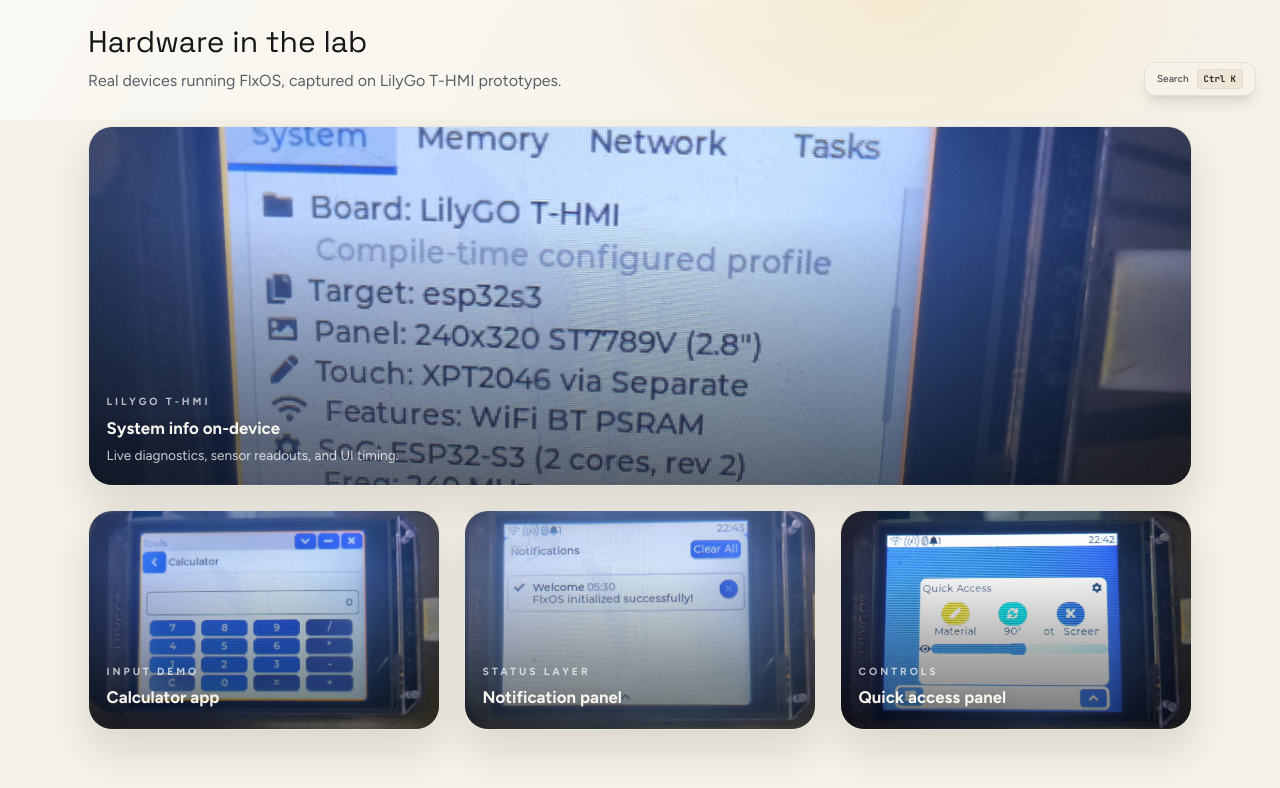
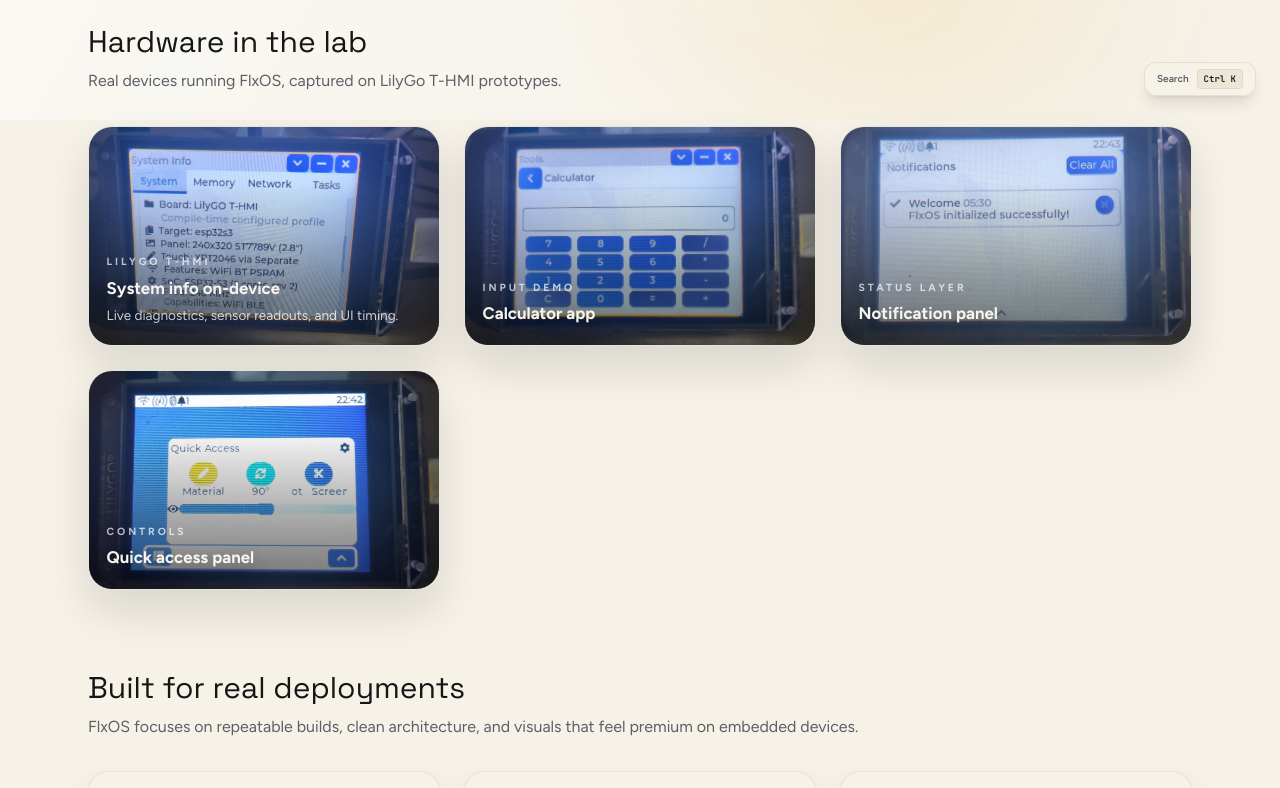
Before and after one commit to flxos-labs/flxos-labs-website, a Next.js app: page / in a window 1280 px wide. Shown: the part 680-1468 px from the top of the page. Built offline with nearby package versions, Linux system fonts and the light colour scheme.

Commit message:
fix: remove hero styling from hardware card for consistency

```diff
--- a/src/app/globals.css
+++ b/src/app/globals.css
@@ -361,10 +361,6 @@ a {
   );
 }
 
-.hardware-card--hero {
-  grid-column: 1 / -1;
-  min-height: 360px;
-}
 
 .hardware-photo {
   object-fit: cover;
--- a/src/app/page.tsx
+++ b/src/app/page.tsx
@@ -58,7 +58,7 @@ export default function Home() {
           </p>
         </div>
         <div className="hardware-grid">
-          <figure className="hardware-card hardware-card--hero">
+          <figure className="hardware-card">
             <Image
               src="/images/hardware/lilygo-thmi-systeminfo-app.jpg"
               alt="LilyGo T-HMI system info screen"
```
